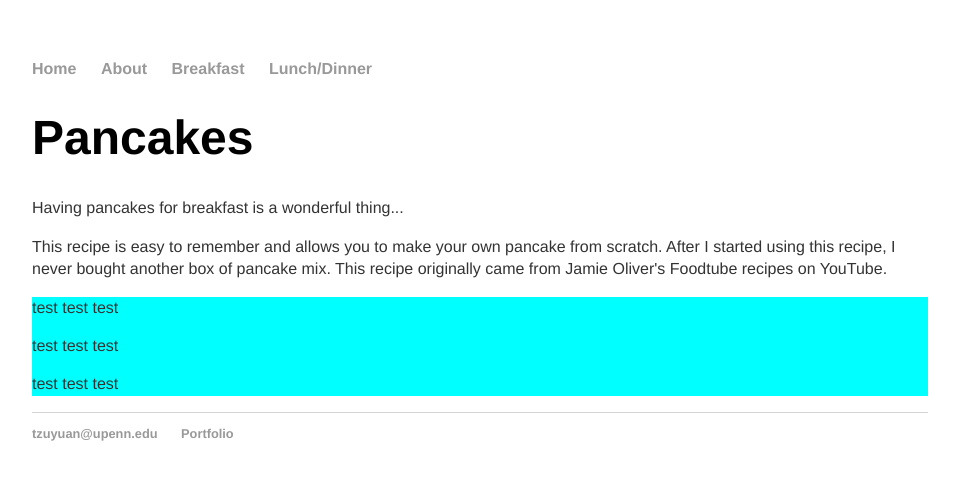
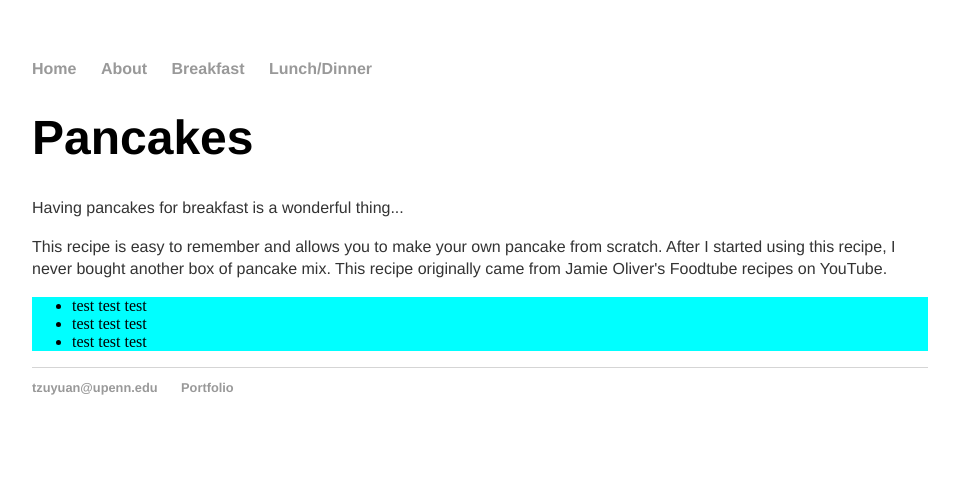
Before and after one commit to tzuyuanw/tzuyuanw.github.io, a Jekyll site: the page recipes/pancakes.html, which Jekyll copies as it is, in a window 1280 px wide. Shown: the top 480 px of the page, without its empty margins (160-1119 px from the left). Built offline with Jekyll 4.4.1, drawn with Linux system fonts in a browser that asks for light colours.

Commit message:
Update pancakes.html

```diff
--- a/recipes/pancakes.html
+++ b/recipes/pancakes.html
@@ -25,9 +25,11 @@
 				</p>
 			</div>
 			<div class="ingredients">
-				<p>test test test</p>
-				<p>test test test</p>
-				<p>test test test</p>
+				<ul>
+				<li>test test test</li>
+				<li>test test test</li>
+				<li>test test test</li>
+				</ul>
 			</div>
 			</div><!-- /.container -->
 			<footer>
```
